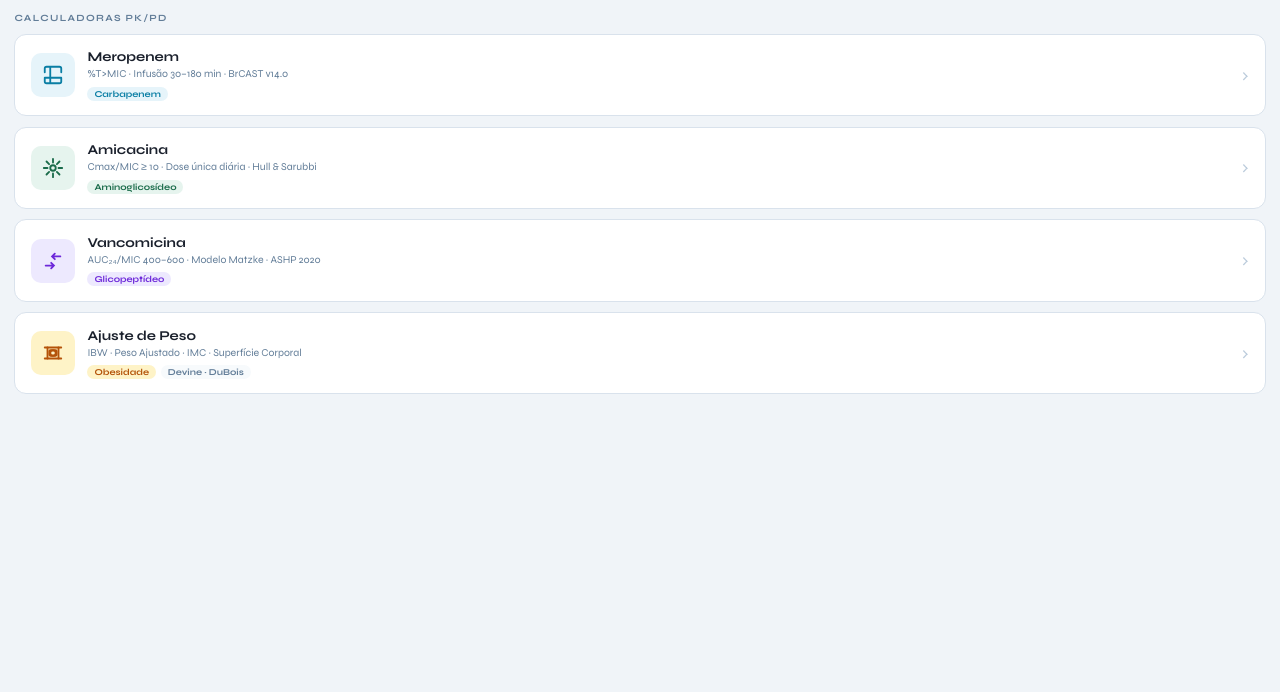
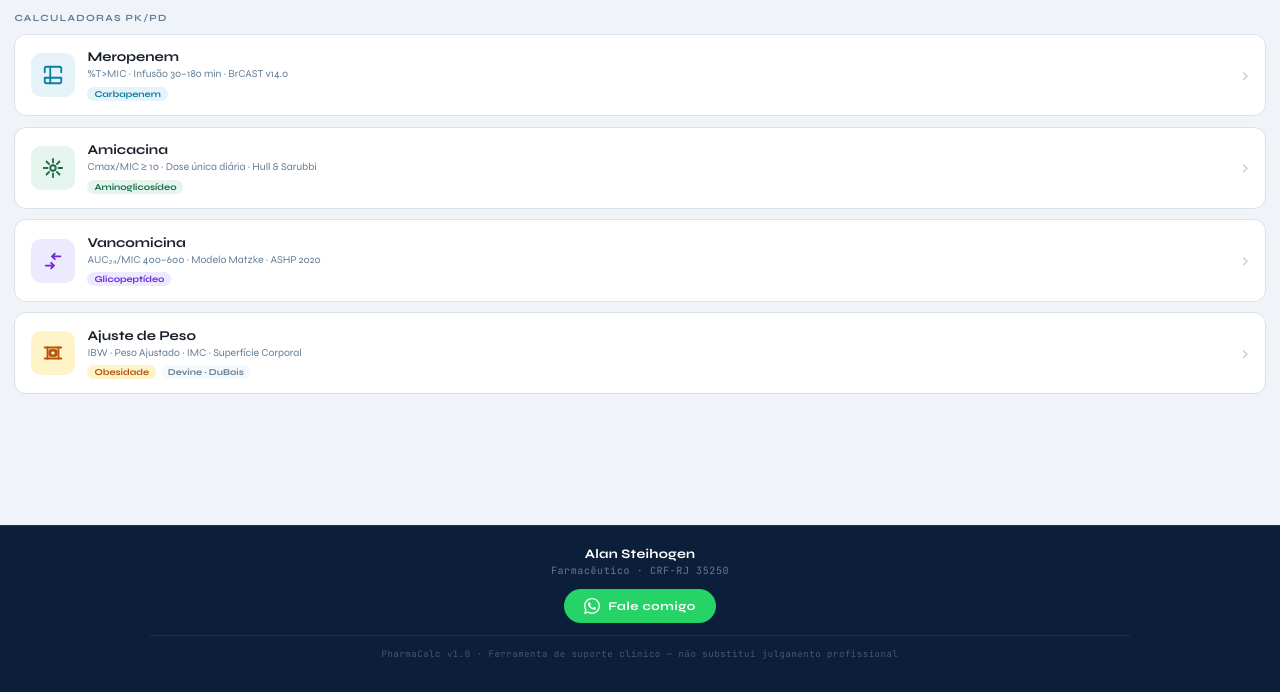
Before and after one commit to alansteihogen08/teste-1, a plain HTML site: page index.html in a window 1280 px wide. Shown: the part 108-800 px from the top of the page. Drawn offline with Linux system fonts and the light colour scheme.

Commit message:
Update index.html

```diff
--- a/index.html
+++ b/index.html
@@ -1061,5 +1061,59 @@ function closeSobre(evt){if(!evt||evt.target===document.getElementById('modal-ov
 // ── SERVICE WORKER ────────────────────────────
 if('serviceWorker' in navigator)window.addEventListener('load',()=>navigator.serviceWorker.register('sw.js').catch(()=>{}));
 </script>
+  <!-- RODAPÉ COM CONTATO -->
+<footer id="footer-contato" style="
+  background:#0B1F3A;
+  border-top:1px solid rgba(255,255,255,0.08);
+  padding:1.25rem 1rem 2rem;
+  margin-top:.5rem;
+">
+  <div style="max-width:980px;margin:0 auto;display:flex;flex-direction:column;align-items:center;gap:.75rem;">
+
+    <!-- Nome e CRF -->
+    <div style="text-align:center;">
+      <div style="font-family:'Syne',sans-serif;font-size:13px;font-weight:700;color:#fff;letter-spacing:.02em;">
+        Alan Steihogen
+      </div>
+      <div style="font-family:'JetBrains Mono',monospace;font-size:10px;color:rgba(255,255,255,.4);margin-top:2px;letter-spacing:.06em;">
+        Farmacêutico · CRF-RJ 35250
+      </div>
+    </div>
+
+    <!-- Botão WhatsApp -->
+    <a href="https://wa.me/5521973437465"
+       target="_blank"
+       rel="noopener noreferrer"
+       style="
+         display:inline-flex;align-items:center;gap:8px;
+         background:#25D366;color:#fff;
+         font-family:'Syne',sans-serif;font-size:12px;font-weight:700;
+         letter-spacing:.05em;text-decoration:none;
+         padding:9px 20px;border-radius:20px;
+         transition:opacity .2s;
+       "
+       onmouseover="this.style.opacity='.85'"
+       onmouseout="this.style.opacity='1'"
+    >
+      <!-- ícone WhatsApp -->
+      <svg width="16" height="16" viewBox="0 0 24 24" fill="white">
+        <path d="M17.472 14.382c-.297-.149-1.758-.867-2.03-.967-.273-.099-.471-.148-.67.15-.197.297-.767.966-.94 1.164-.173.199-.347.223-.644.075-.297-.15-1.255-.463-2.39-1.475-.883-.788-1.48-1.761-1.653-2.059-.173-.297-.018-.458.13-.606.134-.133.298-.347.446-.52.149-.174.198-.298.298-.497.099-.198.05-.371-.025-.52-.075-.149-.669-1.612-.916-2.207-.242-.579-.487-.5-.669-.51-.173-.008-.371-.01-.57-.01-.198 0-.52.074-.792.372-.272.297-1.04 1.016-1.04 2.479 0 1.462 1.065 2.875 1.213 3.074.149.198 2.096 3.2 5.077 4.487.709.306 1.262.489 1.694.625.712.227 1.36.195 1.871.118.571-.085 1.758-.719 2.006-1.413.248-.694.248-1.289.173-1.413-.074-.124-.272-.198-.57-.347m-5.421 7.403h-.004a9.87 9.87 0 01-5.031-1.378l-.361-.214-3.741.982.998-3.648-.235-.374a9.86 9.86 0 01-1.51-5.26c.001-5.45 4.436-9.884 9.888-9.884 2.64 0 5.122 1.03 6.988 2.898a9.825 9.825 0 012.893 6.994c-.003 5.45-4.437 9.884-9.885 9.884m8.413-18.297A11.815 11.815 0 0012.05 0C5.495 0 .16 5.335.157 11.892c0 2.096.547 4.142 1.588 5.945L.057 24l6.305-1.654a11.882 11.882 0 005.683 1.448h.005c6.554 0 11.89-5.335 11.893-11.893a11.821 11.821 0 00-3.48-8.413z"/>
+      </svg>
+      Fale comigo
+    </a>
+
+    <!-- Linha divisória + créditos app -->
+    <div style="
+      border-top:1px solid rgba(255,255,255,0.07);
+      padding-top:.75rem;width:100%;text-align:center;
+    ">
+      <div style="font-family:'JetBrains Mono',monospace;font-size:9px;color:rgba(255,255,255,.25);letter-spacing:.06em;">
+        PharmaCalc v1.0 · Ferramenta de suporte clínico — não substitui julgamento profissional
+      </div>
+    </div>
+
+  </div>
+</footer>
+
 </body>
 </html>
```
